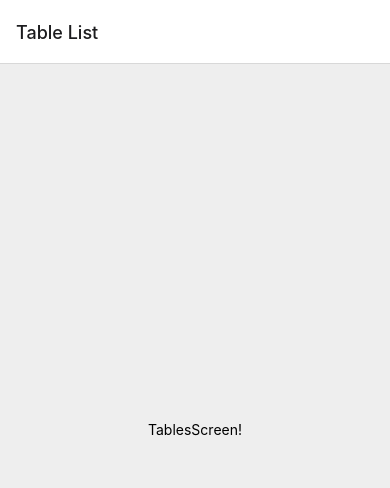
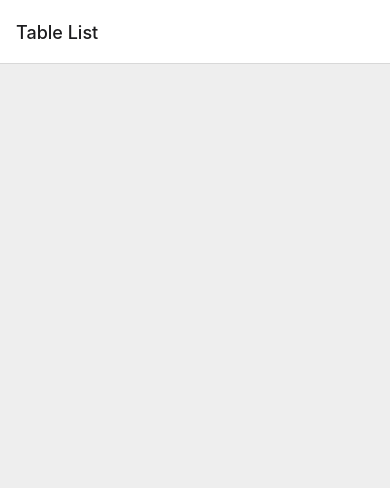
Before and after one commit to AmitRohan/gyaat, a React Native app: screen / in a window 390 px wide. Shown: the top 488 px of the page. Built offline with nearby package versions, Linux system fonts and the light colour scheme.

Commit message:
Added Basic UI

```diff
--- a/screens/TablesScreen.js
+++ b/screens/TablesScreen.js
@@ -1,6 +1,6 @@
 import * as React from 'react';
-import {Text, View, StyleSheet} from 'react-native';
-import {FAB} from 'react-native-paper';
+import {Text, View, StyleSheet, FlatList} from 'react-native';
+import {Card, FAB} from 'react-native-paper';
 import {TableStore} from '../utils/TableStore';
 
 function TablesScreen({navigation}) {
@@ -11,7 +11,7 @@ function TablesScreen({navigation}) {
     const unsubscribe = navigation.addListener('focus', () => {
       TableStore.getItems()
         .then((_tables = []) => {
-          setTables(_tables);
+          setTables(_tables.filter(table => table.active));
         })
         .catch(_ => setTables([]));
     });
@@ -19,9 +19,26 @@ function TablesScreen({navigation}) {
     return unsubscribe;
   }, [navigation]);
 
+  const getTablesUI = () => {
+    const cardUI = ({item}) => {
+      return (
+        <Card style={styles.listItem}>
+          <Card.Title title={item.name} />
+        </Card>
+      );
+    };
+    return (
+      <FlatList
+        contentContainerStyle={styles.list}
+        data={tables}
+        renderItem={cardUI}
+      />
+    );
+  };
+
   return (
     <View style={styles.container}>
-      <Text>TablesScreen!</Text>
+      {getTablesUI()}
       <FAB
         style={styles.fab}
         accessibilityLabel="Add New Tables"
@@ -36,8 +53,6 @@ const styles = StyleSheet.create({
   container: {
     backgroundColor: '#eeeeee',
     flex: 1,
-    justifyContent: 'center',
-    alignItems: 'center',
   },
   list: {
     padding: 12,
```
